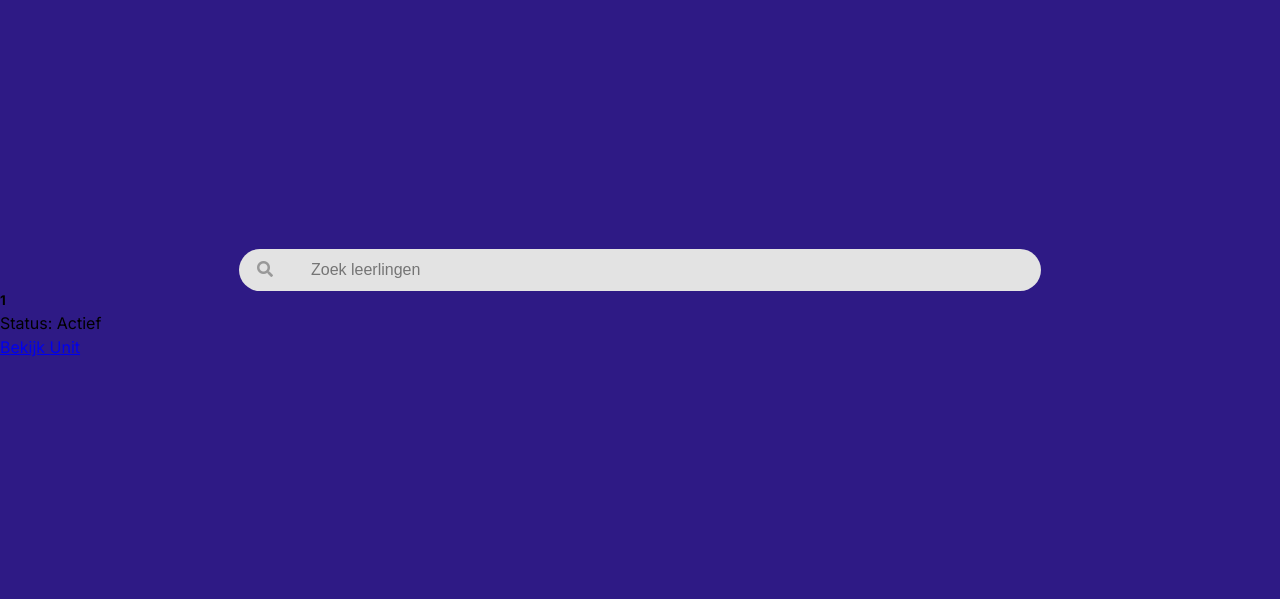
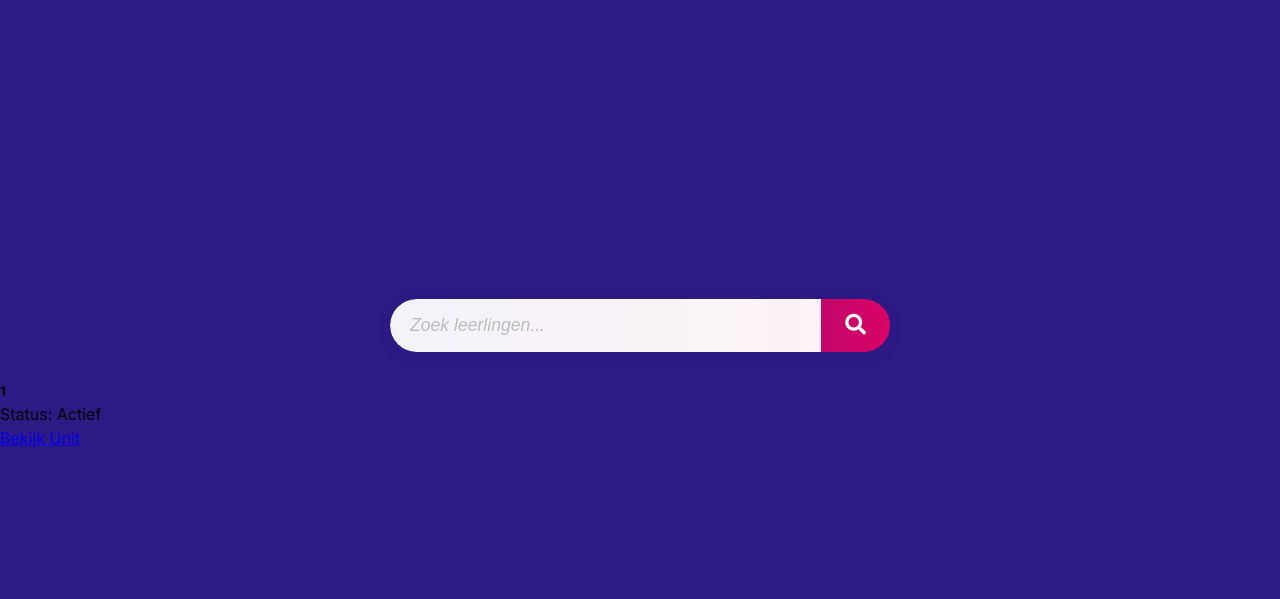
Before and after one commit to philip-hage/academietiendashboard, a PHP site: page /public/pages/index.php in a window 1280 px wide. Shown: the part 691-1290 px from the top of the page. Run offline with PHP 8.4, Linux system fonts and the light colour scheme; data comes from the database, SQL or seed files in the repository; data that the repository does not hold is empty; some libraries are stand-ins or nearby versions.

Commit message:
searchbar

```diff
--- a/public/css/style.css
+++ b/public/css/style.css
@@ -152,9 +152,10 @@ header .nav ul {
 }
 
 .searchbar {
-    display: flex;
-    align-items: center;
-    justify-content: center;
+    position: relative;
+    width: 900px;
+    margin: 40px auto;
+    display: block;
 }
 
 .searchbar button {
@@ -181,3 +182,99 @@ header .nav ul {
 .searchbar button:hover {
     background: #222;
 }
+
+.searchbar-modern {
+    width: 100%;
+    max-width: 500px;
+    margin: 50px auto 30px auto;
+    position: relative;
+    z-index: 20;
+}
+
+.searchbar-modern-inner {
+    display: flex;
+    box-shadow: 0 4px 16px rgba(46,26,133,0.08);
+    border-radius: 32px;
+    background: linear-gradient(90deg, #2e1a85 0%, #da0466 100%);
+    overflow: hidden;
+}
+
+.searchbar-modern input[type="text"] {
+    flex: 1;
+    padding: 16px 20px 16px 20px;
+    border: none;
+    font-size: 1.1rem;
+    border-radius: 32px 0 0 32px;
+    outline: none;
+    background: rgba(255,255,255,0.95);
+    color: #2e1a85;
+    transition: background 0.2s;
+}
+
+.searchbar-modern input[type="text"]:focus {
+    background: #fff;
+}
+
+.searchbar-modern input[type="text"]::placeholder {
+    color: #bdbdbd;
+    font-style: italic;
+}
+
+.searchbar-modern-btn {
+    background: none;
+    border: none;
+    color: #fff;
+    font-size: 1.3rem;
+    padding: 0 24px;
+    cursor: pointer;
+    transition: background 0.2s, color 0.2s;
+    border-radius: 0 32px 32px 0;
+    display: flex;
+    align-items: center;
+}
+
+.searchbar-modern-btn:hover {
+    background: rgba(218,4,102,0.15);
+    color: #da0466;
+}
+
+#search-dropdown {
+    position: absolute;
+    top: 100%;
+    left: 0;
+    width: 100%;
+    background: #fff;
+    border: 1px solid #2e1a85;
+    border-top: none;
+    border-radius: 0 0 16px 16px;
+    box-shadow: 0 8px 24px rgba(46,26,133,0.08);
+    z-index: 30;
+    display: none;
+    max-height: 260px;
+    overflow-y: auto;
+    animation: fadeIn 0.2s;
+}
+
+#search-dropdown div {
+    padding: 14px 24px;
+    cursor: pointer;
+    color: #2e1a85;
+    font-size: 1.05rem;
+    border-bottom: 1px solid #eee;
+    background: #fff;
+    transition: background 0.2s, color 0.2s;
+}
+
+#search-dropdown div:last-child {
+    border-bottom: none;
+}
+
+#search-dropdown div:hover {
+    background: #2e1a85;
+    color: #fff;
+}
+
+@keyframes fadeIn {
+    from { opacity: 0; transform: translateY(-8px);}
+    to { opacity: 1; transform: translateY(0);}
+}
--- a/public/includes/footer.php
+++ b/public/includes/footer.php
@@ -1,5 +1,5 @@
+<script src="../js/script.js"></script>
 </body>
 
 
-
 </html>
--- /dev/null
+++ b/public/js/script.js
@@ -0,0 +1,76 @@
+const searchInput = document.getElementById('student-search');
+const dropdown = document.getElementById('search-dropdown');
+
+const students = window.students || [];
+
+let currentFocus = -1;
+
+searchInput.addEventListener('input', function() {
+    const query = this.value.toLowerCase();
+    dropdown.innerHTML = '';
+    currentFocus = -1;
+    if (query.length === 0) {
+        dropdown.style.display = 'none';
+        return;
+    }
+    const matches = students.filter(s =>
+        s.studentName.toLowerCase().startsWith(query)
+    );
+    if (matches.length === 0) {
+        dropdown.style.display = 'none';
+        return;
+    }
+    matches.forEach((s, i) => {
+        const option = document.createElement('div');
+        option.textContent = s.studentName;
+        option.tabIndex = 0;
+        option.addEventListener('mousedown', function(e) {
+            window.location.href = `detailstudent.php?studentId=${s.studentId}`;
+        });
+        dropdown.appendChild(option);
+    });
+    dropdown.style.display = 'block';
+});
+
+searchInput.addEventListener('keydown', function(e) {
+    const items = dropdown.querySelectorAll('div');
+    if (!items.length || dropdown.style.display === 'none') return;
+
+    if (e.key === 'ArrowDown') {
+        currentFocus++;
+        if (currentFocus >= items.length) currentFocus = 0;
+        setActive(items, currentFocus);
+        e.preventDefault();
+    }
+    if (e.key === 'ArrowUp') {
+        currentFocus--;
+        if (currentFocus < 0) currentFocus = items.length - 1;
+        setActive(items, currentFocus);
+        e.preventDefault();
+    }
+    if (e.key === 'Enter' && currentFocus > -1) {
+        items[currentFocus].dispatchEvent(new MouseEvent('mousedown'));
+        e.preventDefault();
+    }
+});
+
+function setActive(items, index) {
+    items.forEach((item, i) => {
+        if (i === index) {
+            item.style.backgroundColor = '#2e1a85';
+            item.style.color = '#fff';
+            item.scrollIntoView({ block: 'nearest' });
+        } else {
+            item.style.backgroundColor = '#fff';
+            item.style.color = '#2e1a85';
+        }
+    });
+}
+
+// Verberg dropdown als je buiten de zoekbalk klikt
+document.addEventListener('click', function(e) {
+    if (!searchInput.contains(e.target) && !dropdown.contains(e.target)) {
+        dropdown.style.display = 'none';
+        currentFocus = -1;
+    }
+});
--- a/public/pages/index.php
+++ b/public/pages/index.php
@@ -6,6 +6,12 @@ $sql = "SELECT unitId, unitName, unitIsActive FROM units";
 $stmt = $conn->prepare($sql);
 $stmt->execute();
 $units = $stmt->fetchAll(PDO::FETCH_ASSOC);
+
+$sqlStudents = "SELECT studentId, studentName FROM students";
+$stmtStudents = $conn->prepare($sqlStudents);
+$stmtStudents->execute();
+$students = $stmtStudents->fetchAll(PDO::FETCH_ASSOC);
+
 ?>
 
 
@@ -37,10 +43,15 @@ $units = $stmt->fetchAll(PDO::FETCH_ASSOC);
    </div>
 
   <div class="content">
-   <form class="searchbar">
-      <button type="submit"><i class="fas fa-search"></i></button>
-      <input type="text" placeholder="Zoek leerlingen" />
-    </form>
+<form class="searchbar-modern" autocomplete="off">
+    <div class="searchbar-modern-inner">
+        <input type="text" placeholder="Zoek leerlingen..." id="student-search" />
+        <button type="submit" class="searchbar-modern-btn">
+            <i class="fas fa-search"></i>
+        </button>
+    </div>
+    <div id="search-dropdown"></div>
+</form>
       <?php foreach($units as $unit): ?>
             <div class="col-md-4 mb-3">
                 <div class="card">
@@ -59,5 +70,8 @@ $units = $stmt->fetchAll(PDO::FETCH_ASSOC);
 </section>
 
 
-
+<script>
+    // Zet de PHP-array van studenten om naar JS
+    window.students = <?php echo json_encode($students); ?>;
+</script>
 <?php include('../includes/footer.php');?>
```
Also changed, not shown: public/pages/detailstudent.php (added, +22 -0 lines).
